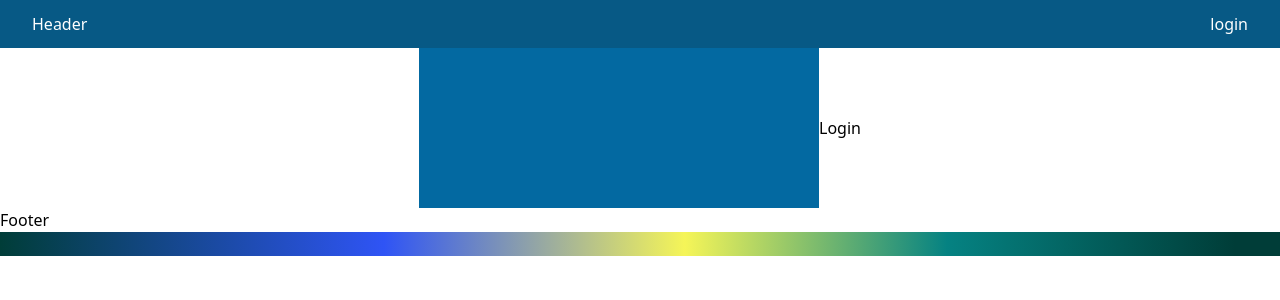
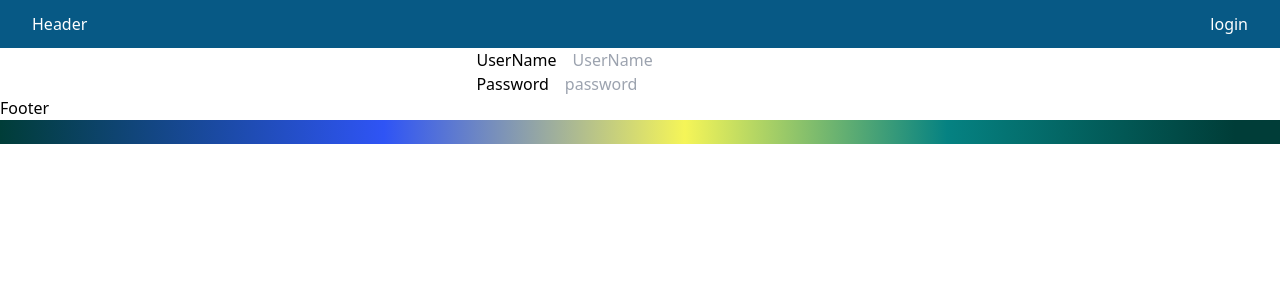
Before and after one commit to doves5695/my_journey, a Vue app: page /#/ in a window 1280 px wide. Both pictures are taken after a click on the element "login". Shown: the top 300 px of the page. Built offline with nearby package versions, Linux system fonts and the light colour scheme.

Commit message:
更新form

```diff
--- a/package.json
+++ b/package.json
@@ -14,6 +14,7 @@
 		"@tailwindcss/vite": "^4.1.11",
 		"babel-eslint": "^10.1.0",
 		"clsx": "^2.1.1",
+		"element-plus": "^2.10.4",
 		"pinia": "^3.0.3",
 		"prettier": "^3.6.2",
 		"prettier-plugin-tailwindcss": "^0.6.13",
--- a/src/main.js
+++ b/src/main.js
@@ -3,7 +3,8 @@ import { createPinia } from 'pinia';
 import './style.css';
 import router from './router';
 import App from './App.vue';
+import ElementPlus from 'element-plus';
 
 const pinia = createPinia();
 
-createApp(App).use(router).use(pinia).mount('#app');
+createApp(App).use(router).use(pinia).use(ElementPlus).mount('#app');
--- a/src/pages/login.vue
+++ b/src/pages/login.vue
@@ -1,9 +1,22 @@
-<script setup></script>
+<script setup>
+import { reactive } from 'vue';
+
+const loginform = reactive({
+	username: '',
+	password: '',
+});
+</script>
 
 <template>
 	<section class="flex w-full items-center justify-center">
-		<div class="h-40 w-[400px] bg-sky-700" />
-		<h1>Login</h1>
+		<el-form ref="form" :model="loginform" class="flex max-w-[600px] flex-col" label-width="auto">
+			<el-form-item label="UserName" class="flex items-center gap-4">
+				<el-input v-model="loginform.user" placeholder="UserName" />
+			</el-form-item>
+			<el-form-item label="Password" class="flex items-center gap-4">
+				<el-input v-model="loginform.password" type="password" placeholder="password" />
+			</el-form-item>
+		</el-form>
 	</section>
 </template>
 
```
Also changed, not shown: 1 other file (tests, documents, lock files or other folders).
